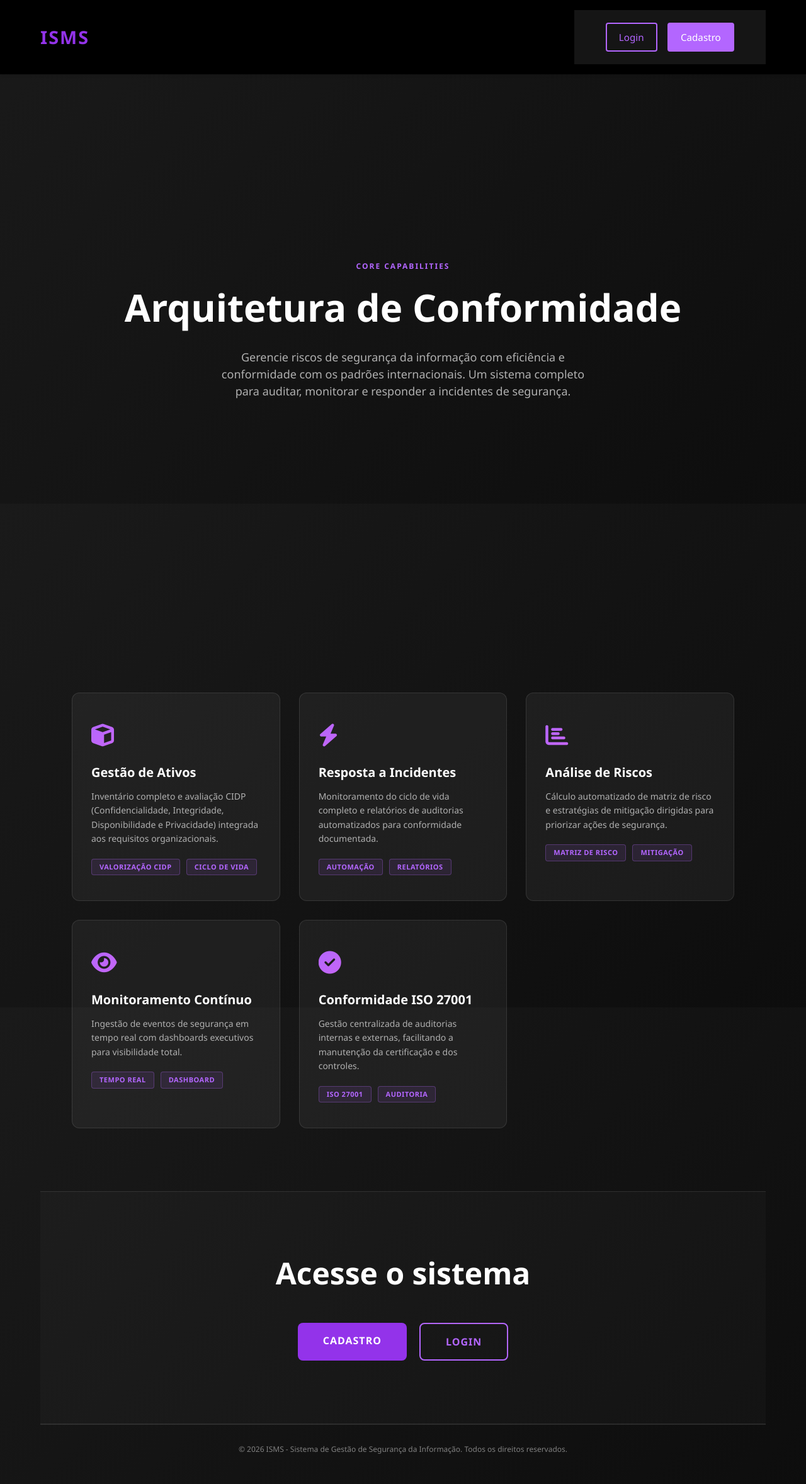
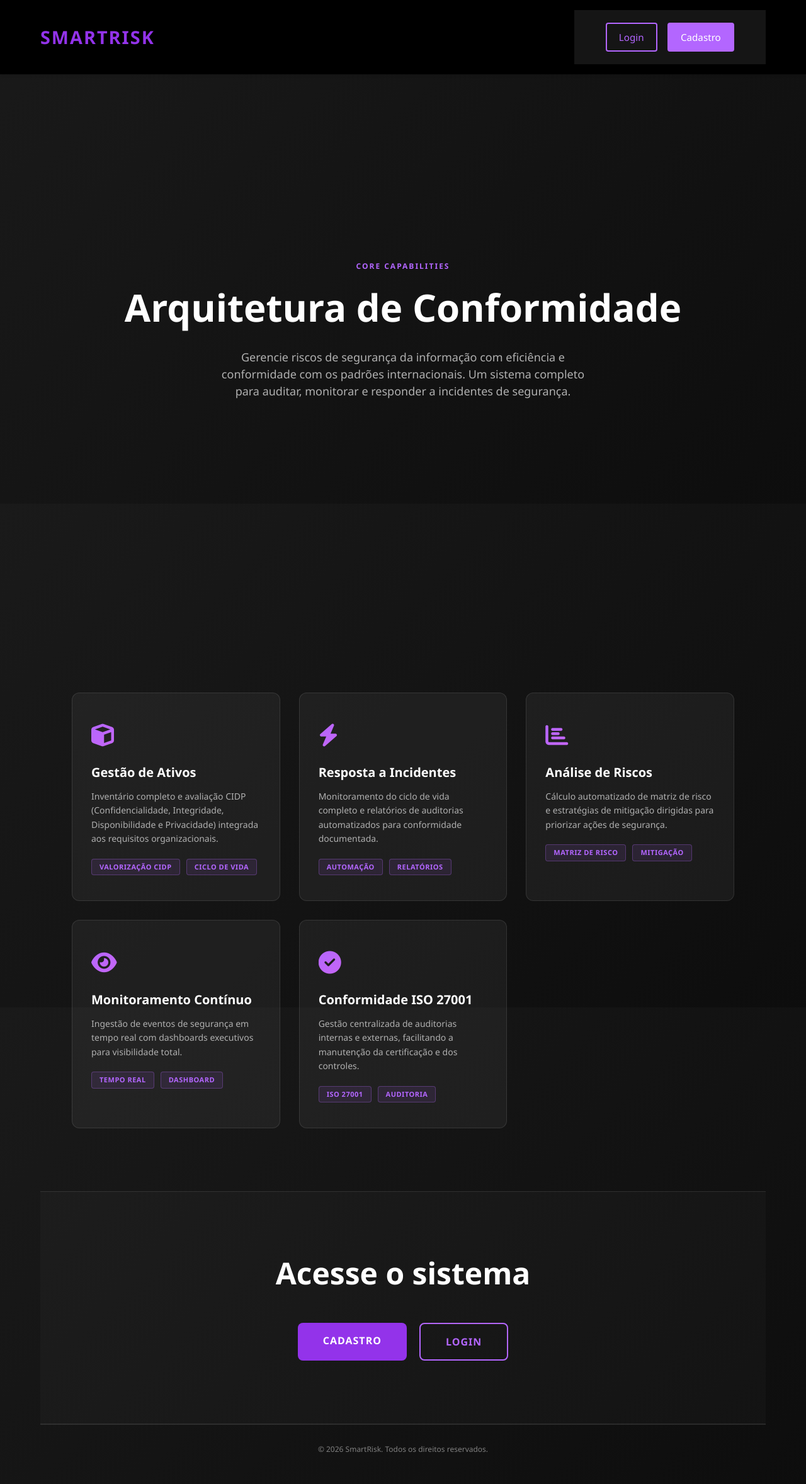
Before and after one commit to livlutz/INF1951, a Django app: page / in a window 1280 px wide. Shown: the whole page at 63% size. Run offline with Django 5.2, Linux system fonts and the light colour scheme.

Commit message:
updating project title on templates

```diff
--- a/isms/isms/ismsapp/templates/ismsapp/base.html
+++ b/isms/isms/ismsapp/templates/ismsapp/base.html
@@ -4,7 +4,7 @@
 <head>
     <meta charset="UTF-8">
     <meta name="viewport" content="width=device-width, initial-scale=1.0">
-    <title>{% block title %}ISMS{% endblock %}</title>
+    <title>{% block title %}SmartRisk{% endblock %}</title>
 
     <!-- Header CSS -->
     <link rel="stylesheet" href="{% static 'css/ismsapp/header.css' %}">
@@ -17,7 +17,7 @@
         <div class="header-container">
             <!-- Logo/Title -->
             <a href="{% url 'home' %}" class="header-logo">
-                <span class="logo-text">ISMS</span>
+                <span class="logo-text">SmartRisk</span>
             </a>
 
             <!-- Navigation -->
--- a/isms/isms/ismsapp/templates/ismsapp/home.html
+++ b/isms/isms/ismsapp/templates/ismsapp/home.html
@@ -1,7 +1,7 @@
 {% extends "ismsapp/base.html" %}
 {% load static %}
 
-{% block title %}ISMS - Sistema de Gestão de Segurança da Informação{% endblock %}
+{% block title %}SmartRisk{% endblock %}
 
 {% block extra_css %}
     <link href="https://cdn.jsdelivr.net/npm/bootstrap@5.3.0/dist/css/bootstrap.min.css" rel="stylesheet">
@@ -119,7 +119,7 @@
 
     <!-- Footer -->
     <footer>
-        <p>&copy; 2026 ISMS - Sistema de Gestão de Segurança da Informação. Todos os direitos reservados.</p>
+        <p>&copy; 2026 SmartRisk. Todos os direitos reservados.</p>
     </footer>
 {% endblock %}
 
--- a/isms/isms/ismsapp/templates/ismsapp/login.html
+++ b/isms/isms/ismsapp/templates/ismsapp/login.html
@@ -1,7 +1,7 @@
 {% extends "ismsapp/base.html" %}
 {% load static %}
 
-{% block title %}ISMS - Acesso ao Sistema{% endblock %}
+{% block title %}SmartRisk - Acesso ao Sistema{% endblock %}
 
 {% block extra_css %}
     <link href="https://cdn.jsdelivr.net/npm/bootstrap@5.3.0/dist/css/bootstrap.min.css" rel="stylesheet">
@@ -18,7 +18,7 @@
             </div>
 
             <!-- Title and Subtitle -->
-            <h1>ISMS</h1>
+            <h1>SmartRisk</h1>
             <p class="subtitle">Acesso ao Sistema</p>
 
             <!-- Error Messages -->
--- a/isms/isms/ismsapp/templates/ismsapp/logout.html
+++ b/isms/isms/ismsapp/templates/ismsapp/logout.html
@@ -1,7 +1,7 @@
 {% extends "ismsapp/base.html" %}
 {% load static %}
 
-{% block title %}ISMS - Logout{% endblock %}
+{% block title %}SmartRisk - Logout{% endblock %}
 
 {% block extra_css %}
     <link href="https://cdn.jsdelivr.net/npm/bootstrap@5.3.0/dist/css/bootstrap.min.css" rel="stylesheet">
@@ -18,7 +18,7 @@
             </div>
 
             <!-- Title and Subtitle -->
-            <h1>ISMS</h1>
+            <h1>SmartRisk</h1>
             <p class="subtitle">Logout</p>
 
             <!-- Success Message -->
--- a/isms/isms/ismsapp/templates/ismsapp/password_change_done.html
+++ b/isms/isms/ismsapp/templates/ismsapp/password_change_done.html
@@ -1,7 +1,7 @@
 {% extends "ismsapp/base.html" %}
 {% load static %}
 
-{% block title %}ISMS - Senha Alterada{% endblock %}
+{% block title %}SmartRisk - Senha Alterada{% endblock %}
 
 {% block extra_css %}
     <link href="https://cdn.jsdelivr.net/npm/bootstrap@5.3.0/dist/css/bootstrap.min.css" rel="stylesheet">
```
